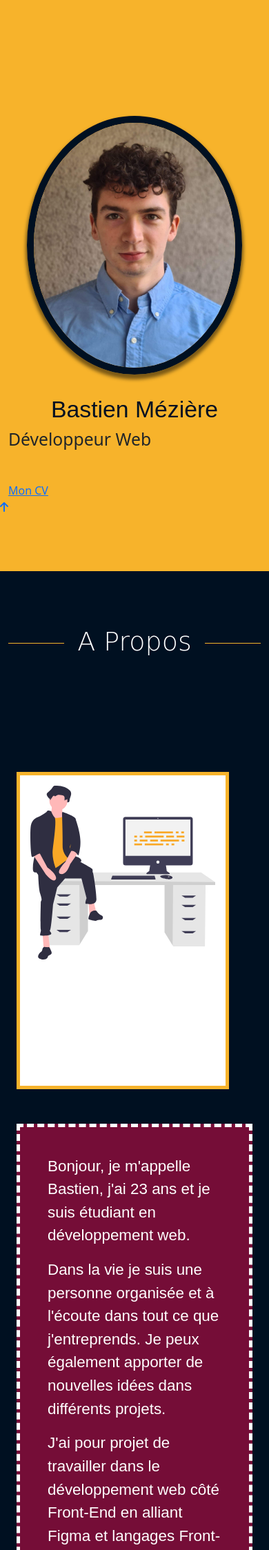
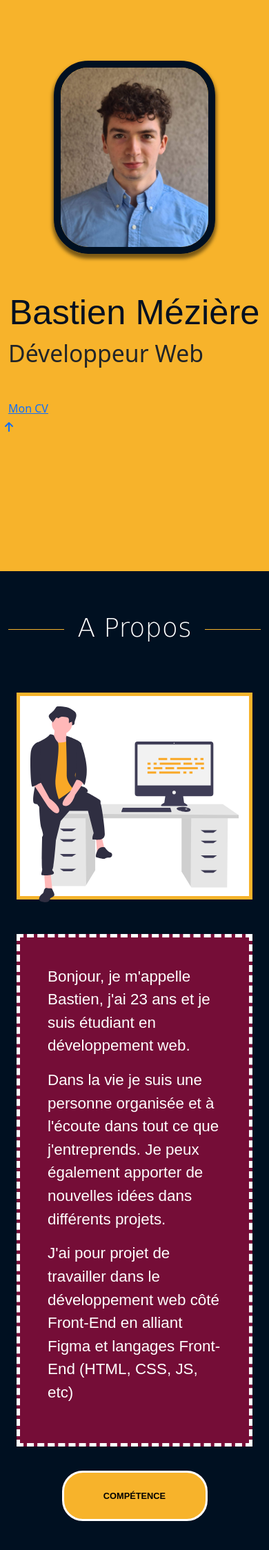
Before and after one commit to Bastien-Meziere/Portfolio-LOCAL, a PHP site: page /Portfolio/ in a window 390 px wide. Shown: the part 16-2263 px from the top of the page at 69% size. Run offline with PHP 8.4, Linux system fonts and the light colour scheme; some libraries are stand-ins or nearby versions; some web fonts are replaced.

Commit message:
feat : ajout responsive du site

```diff
--- a/asset/css/style.css
+++ b/asset/css/style.css
@@ -626,4 +626,155 @@
     font-family: 'Trebuchet MS', 'Lucida Sans Unicode', 'Lucida Grande', 'Lucida Sans', Arial, sans-serif;
 }
 
-/* Loader */
+/* Loader *//* Loader */
+@media screen and (max-width: 991px) {
+    .codeur {
+        margin-top: 20px;
+        height: 280px;
+        border-radius: 50px;
+    }
+    .bloc-texte-header {
+        align-items: center;
+        margin-top: 25px;
+    }
+    .mon-cv {
+        left: 0;
+    }
+    .forme-propos {
+        width: 100%;
+        height: 300px;
+    }
+}
+
+@media screen and (max-width: 768px) {
+    .titresection {
+        margin-top: 60px;
+        margin-bottom: 70px;
+    }
+    .forme-propos {
+        height: 460px;
+    }
+    ul {
+        padding-left: 0;
+    }
+    .barre-jaune {
+        width: 70vh;
+        margin: auto;
+        margin-top: 40px;
+        margin-bottom: 40px;
+    }
+    .img-exp {
+        width: 30vh;
+        height: 15vh;
+    }
+    .section-projets {
+        clip-path: polygon(0 0, 100% 0%, 100% 100%, 0 100%);
+    }
+    .titreprojets {
+        margin-top: 50px;
+        margin-bottom: 60px;
+        padding-top: 0px;
+    }
+}
+
+@media screen and (max-width: 721px) {
+    .btn-propos {
+        margin-top: 50px;
+        margin-bottom: 20px;
+    }
+    .sous-titre-comp {
+        margin-top: 50px;
+    }
+    .section-projets {
+        clip-path: polygon(0 0, 100% 0%, 100% 100%, 0 100%);
+    }
+    .titreprojets {
+        margin-top: 50px;
+        margin-bottom: 60px;
+        padding-top: 0px;
+    }
+}
+
+@media screen and (max-width: 575px) {
+    .section-projets {
+        clip-path: polygon(0 0, 100% 0%, 100% 100%, 0 100%);
+    }
+    .titreprojets {
+        margin-top: 50px;
+        margin-bottom: 60px;
+        padding-top: 0px;
+    }
+    .rond-accueil {
+        margin: 10px 10px;
+        width: 50px;
+        height: 50px;
+    }
+}
+
+@media screen and (max-width: 545px) {
+    .barre-jaune {
+        width: 50vh;
+        margin: auto;
+        margin-top: 40px;
+        margin-bottom: 40px;
+    }
+}
+
+@media screen and (max-width: 456px) {
+    .context {
+        font-size: 6vh;
+    }
+    .context2 {
+        font-size: 4vh;
+    }
+    .forme-propos {
+        width: 100%;
+        height: 300px;
+    }
+    .btn-propos {
+        margin-top: 35px;
+    }
+    .rond-accueil {
+        margin: 7px 7px;
+        width: 45px;
+        height: 45px;
+    }
+}
+
+@media screen and (max-width: 400px) {
+    .codeur {
+        margin-top: 40px;
+    }
+    .barre-jaune {
+        width: 30vh;
+        margin: auto;
+        margin-top: 40px;
+        margin-bottom: 40px;
+    }
+}
+
+@media screen and (max-width: 370px) {
+    .codeur {
+        margin-top: 60px;
+        height: 250px;
+        border-radius: 40px;
+    }
+    .context {
+        font-size: 5vh;
+    }
+    .context2 {
+        font-size: 3.5vh;
+    }
+    .rond-accueil {
+        margin: 5px 5px;
+        font-size: 2.5vh;
+        width: 40px;
+        height: 40px;
+    }
+}
+
+@media screen and (max-width: 312px) {
+    .context {
+        font-size: 4.5vh;
+    }
+}
```
